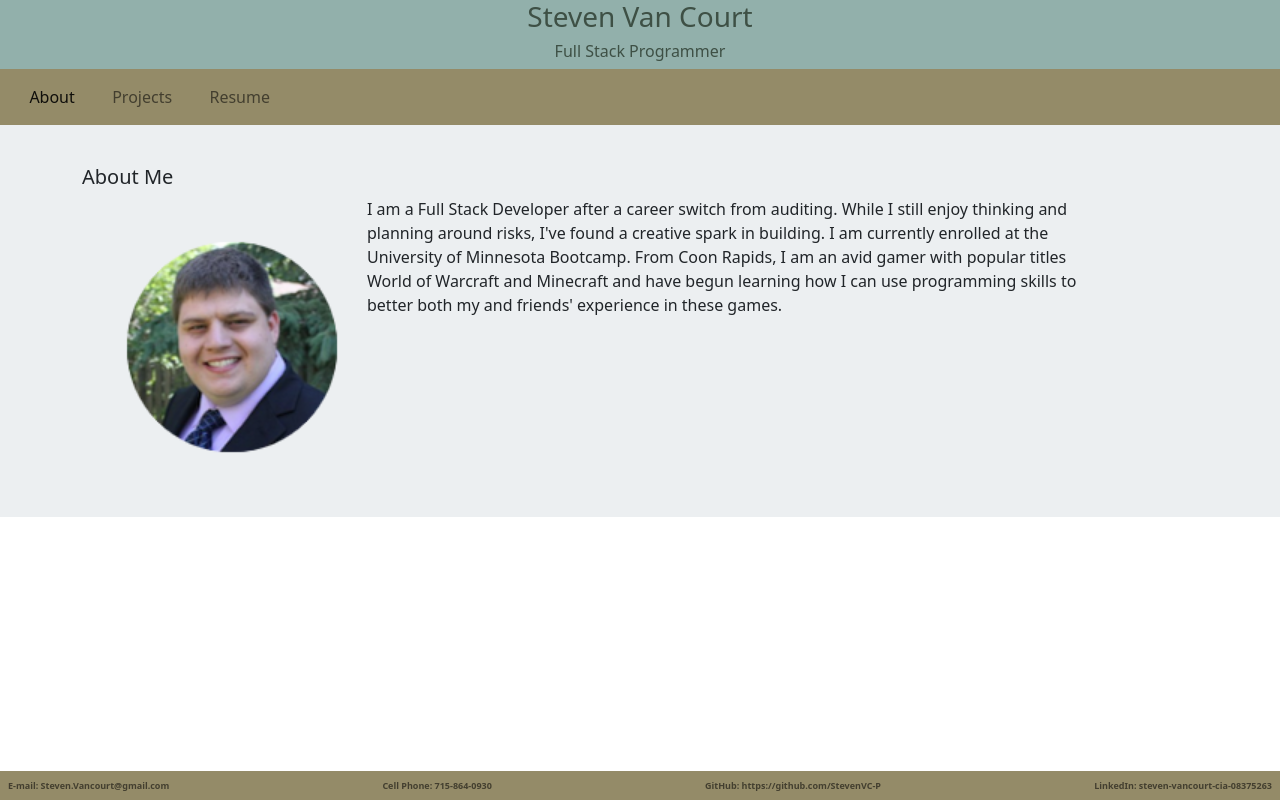
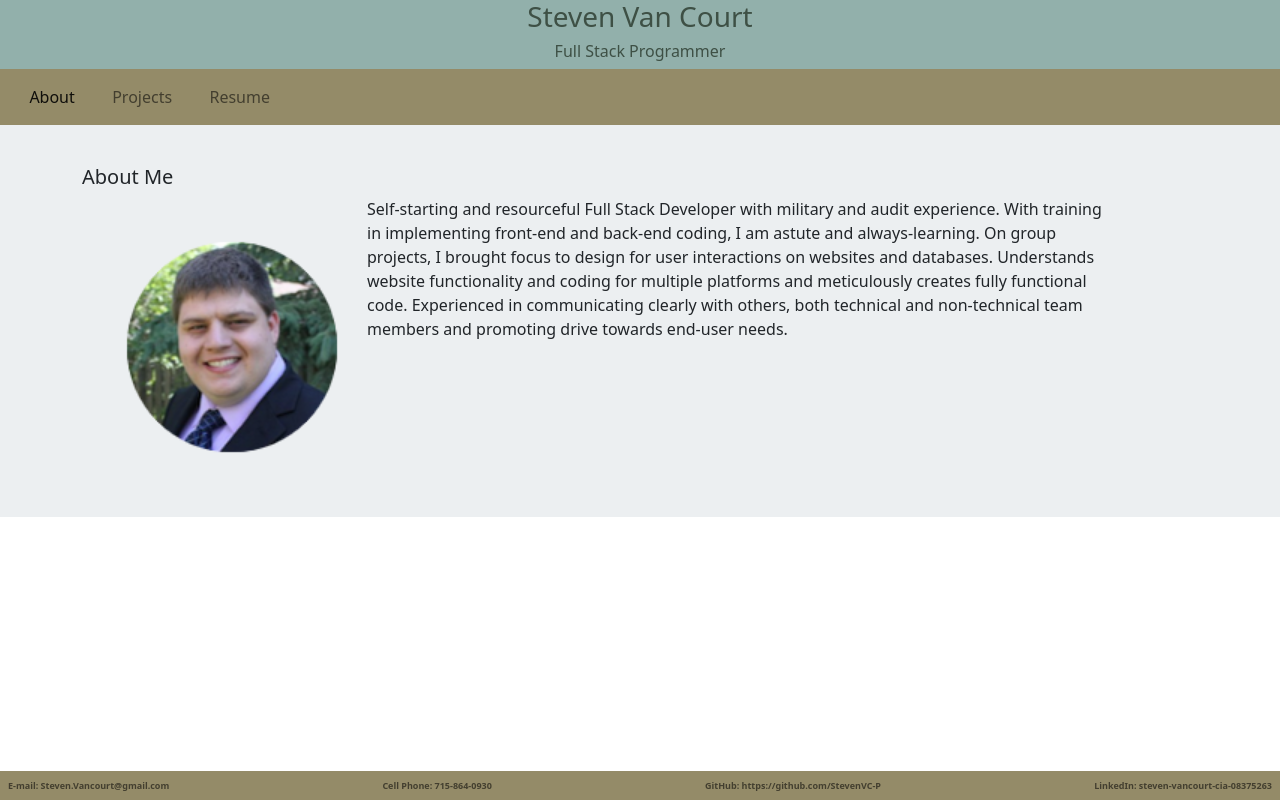
Before and after one commit to StevenVC-P/react_portfolio, a React (Create React App) app: page / in a window 1280 px wide. Built offline with nearby package versions, Linux system fonts and the light colour scheme.

Commit message:
changed about me message

```diff
--- a/src/pages/About.js
+++ b/src/pages/About.js
@@ -19,10 +19,11 @@ function About () {
                         <img src= {my_pic} width="300" height="300" alt="Picture of me" />
                     </Col>
                     <Col size="sm-12 md-6 lg-7 xl-8">
-                            <p>I am a Full Stack Developer after a career switch from auditing. While I still enjoy thinking and planning around risks,
-                                I've found a creative spark in building. I am currently enrolled at the University of Minnesota Bootcamp. From Coon Rapids,
-                                I am an avid gamer with popular titles World of Warcraft and Minecraft and have begun learning how I can use programming skills
-                                to better both my and friends' experience in these games.</p>
+                            <p>Self-starting and resourceful Full Stack Developer with military and audit experience.
+                                With training in implementing front-end and back-end coding, I am astute and always-learning.
+                                On group projects, I brought focus to design for user interactions on websites and databases.
+                                Understands website functionality and coding for multiple platforms and meticulously creates fully functional code.
+                                Experienced in communicating clearly with others, both technical and non-technical team members and promoting drive towards end-user needs.</p>
                     </Col>
                 </Row>
             </Container>
```
